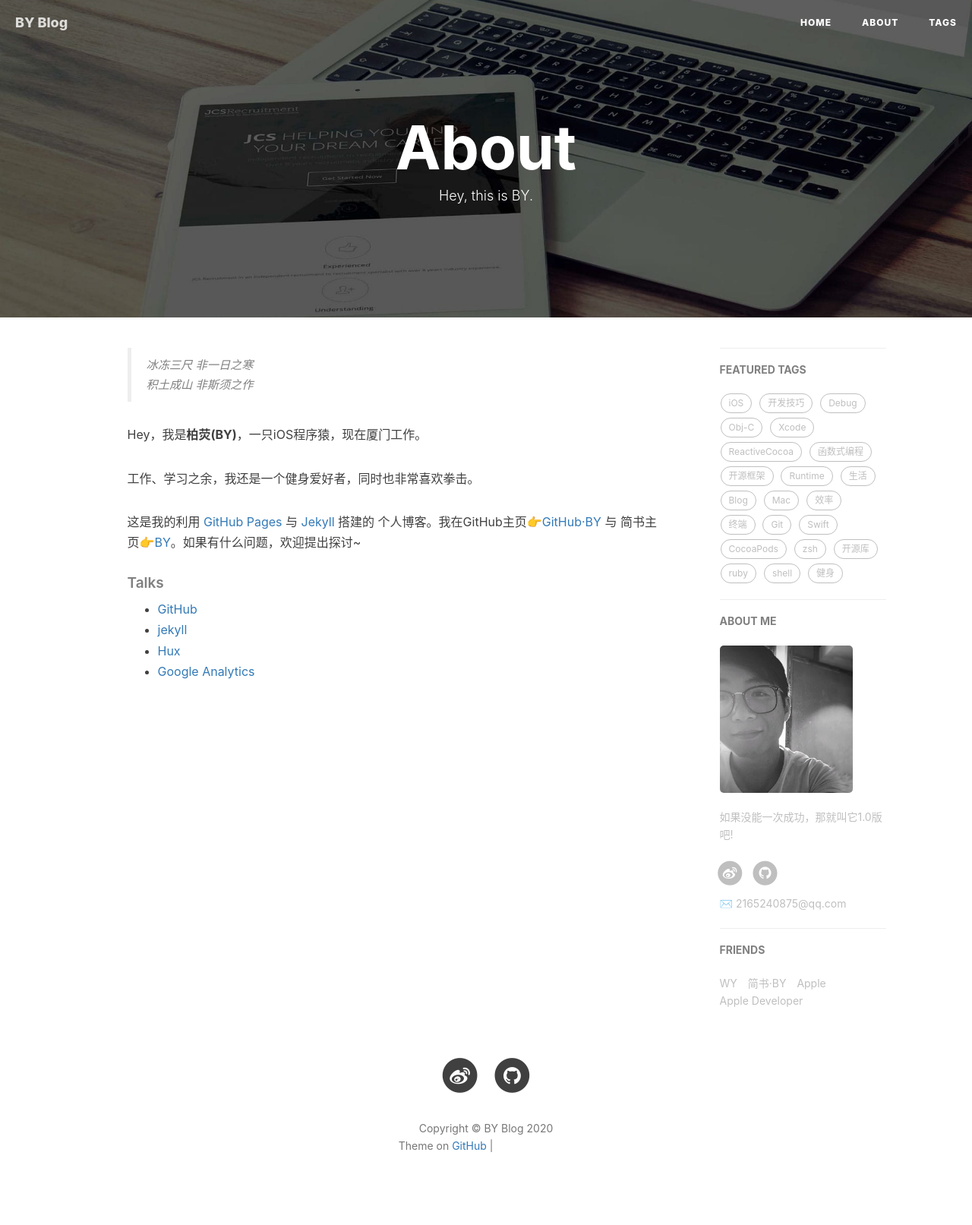
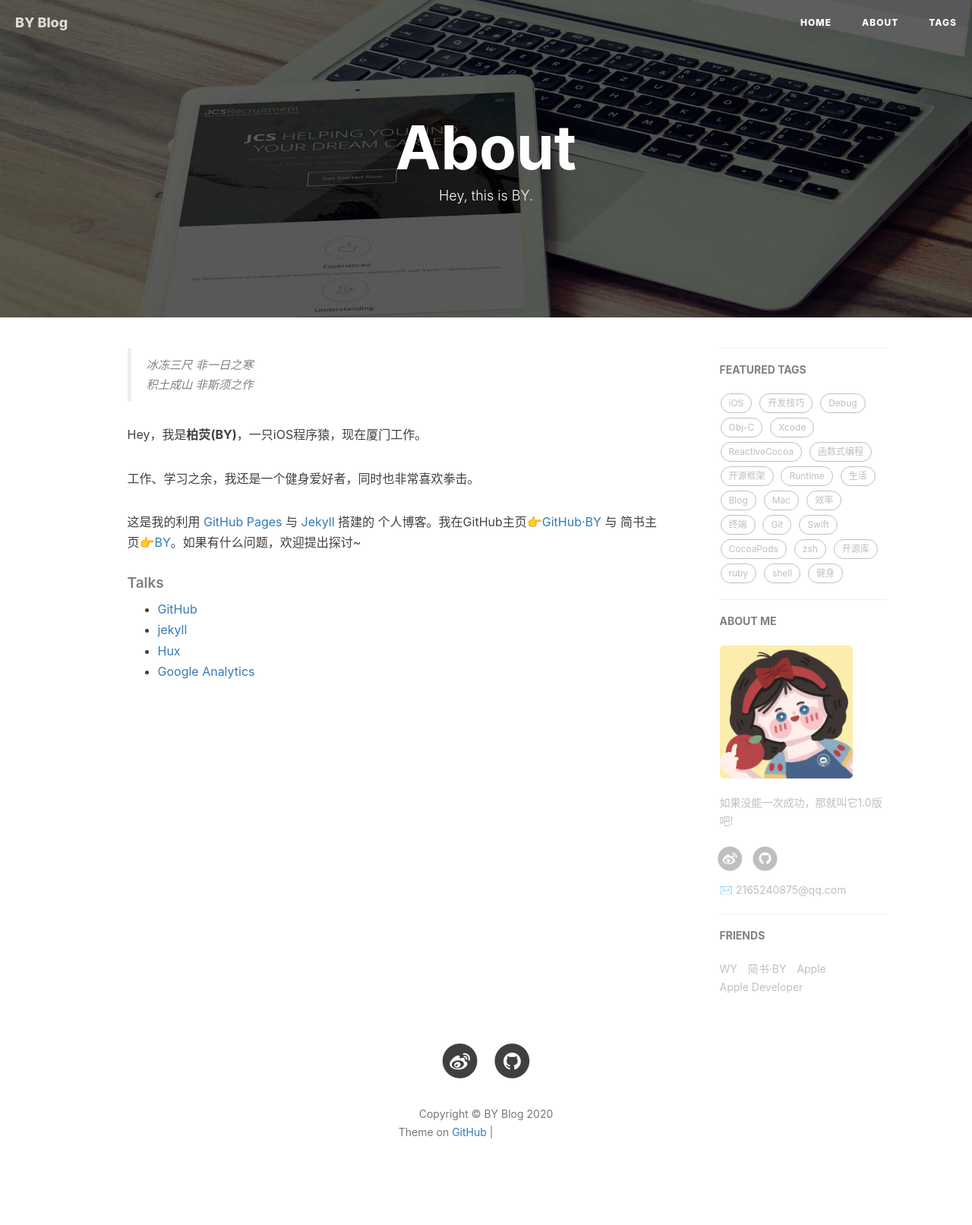
Before and after one commit to XXXJW/XXXJW.github.io, a Jekyll site: the page built from about.html, in a window 1280 px wide. Shown: the whole page at 76% size. Built offline with Jekyll 4.4.1, drawn with Linux system fonts in a browser that asks for light colours; nearby versions of some CDN libraries; comment, search, counter and statistics services are not loaded; grey boxes are pictures that could not be loaded.

Commit message:
Update _config.yml

```diff
--- a/_config.yml
+++ b/_config.yml
@@ -1,7 +1,7 @@
 # Site settings
 title: BY Blog
 SEOTitle: XXXJW的博客 | BY Blog
-header-img: img/post-bg-rwd-c.jpeg
+header-img: img/post-bg-rwd-cc.jpeg
 email: 2165240875@qq.com
 description: "ANDROID开发记录"
 keyword: "BY, BY Blog, XXXJW的博客, XJW, android, iOS, Apple, iPhone"
@@ -12,7 +12,7 @@
 # Sidebar settings
 sidebar: true                           # whether or not using Sidebar.
 sidebar-about-description: "如果没能一次成功，那就叫它1.0版吧!"
-sidebar-avatar: /img/about-BY-gentle.jpg      # use absolute URL, seeing it's used in both `/` and `/about/`
+sidebar-avatar: /img/touxiang.jpeg      # use absolute URL, seeing it's used in both `/` and `/about/`
 
 
 
```
